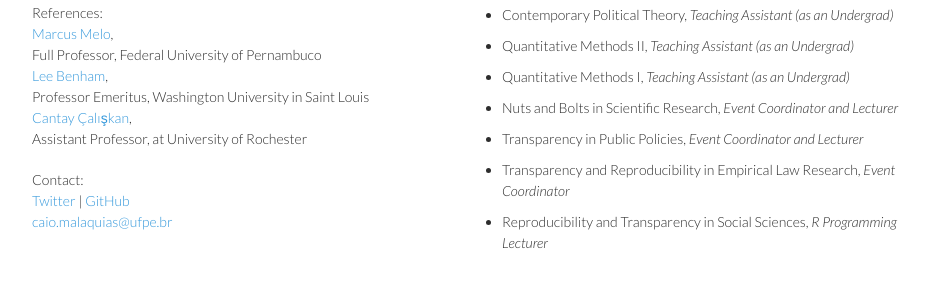
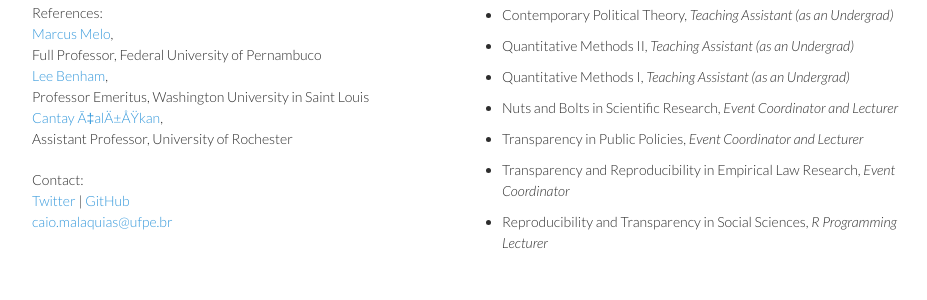
Before and after one commit to CaioMalaquias/caiomalaquias.github.io, a Jekyll site: the page built from README.md, in a window 1280 px wide. Shown: the part 378-678 px from the top of the page, without its empty margins (148-1075 px from the left). Built offline with Jekyll 4.4.1, drawn with Linux system fonts in a browser that asks for light colours; our own code applies the rules of GitHub Pages for plain Markdown files; a script that is not in the unit is left out.

Commit message:
references, turkish

```diff
--- a/_layouts/default.html
+++ b/_layouts/default.html
@@ -1,8 +1,6 @@
 <!DOCTYPE html>
 <html lang="{{ site.lang | default: "en-US" }}">
 <head>
-  <meta charset="UTF-8">
-  <meta http-equiv="X-UA-Compatible" content="IE=edge">
   <META HTTP-EQUIV="Content-Type" CONTENT="text/html; charset=windows-1254">
   <META HTTP-EQUIV="Content-language" CONTENT="tr">
   <meta name="viewport" content="width=device-width, initial-scale=1">
@@ -40,7 +38,7 @@
             References: <br/>
             <a href="https://scholar.google.com.br/citations?user=hyNbwn8AAAAJ&hl=pt-BR" target="_blank">Marcus Melo</a>,<br/>Full Professor, Federal University of Pernambuco <br/>
             <a href="https://economics.wustl.edu/people/lee-benham" target="_blank">Lee Benham</a>,<br/>Professor Emeritus, Washington University in Saint Louis <br/>
-            <a href="https://http://cantaycaliskan.com/" target="_blank">Cantay Çalışkan</a>,<br/>Assistant Professor, at University of Rochester <br/>
+            <a href="https://http://cantaycaliskan.com/" target="_blank">Cantay Çalışkan</a>,<br/>Assistant Professor, University of Rochester <br/>
           </p>
 
           <p>Contact:<br/>
--- a/assets/css/style.scss
+++ b/assets/css/style.scss
@@ -117,7 +117,7 @@ img {
 }
 
 header {
-  width:350px;
+  width:35  0px;
   float:left;
   position:fixed;
 }
```
